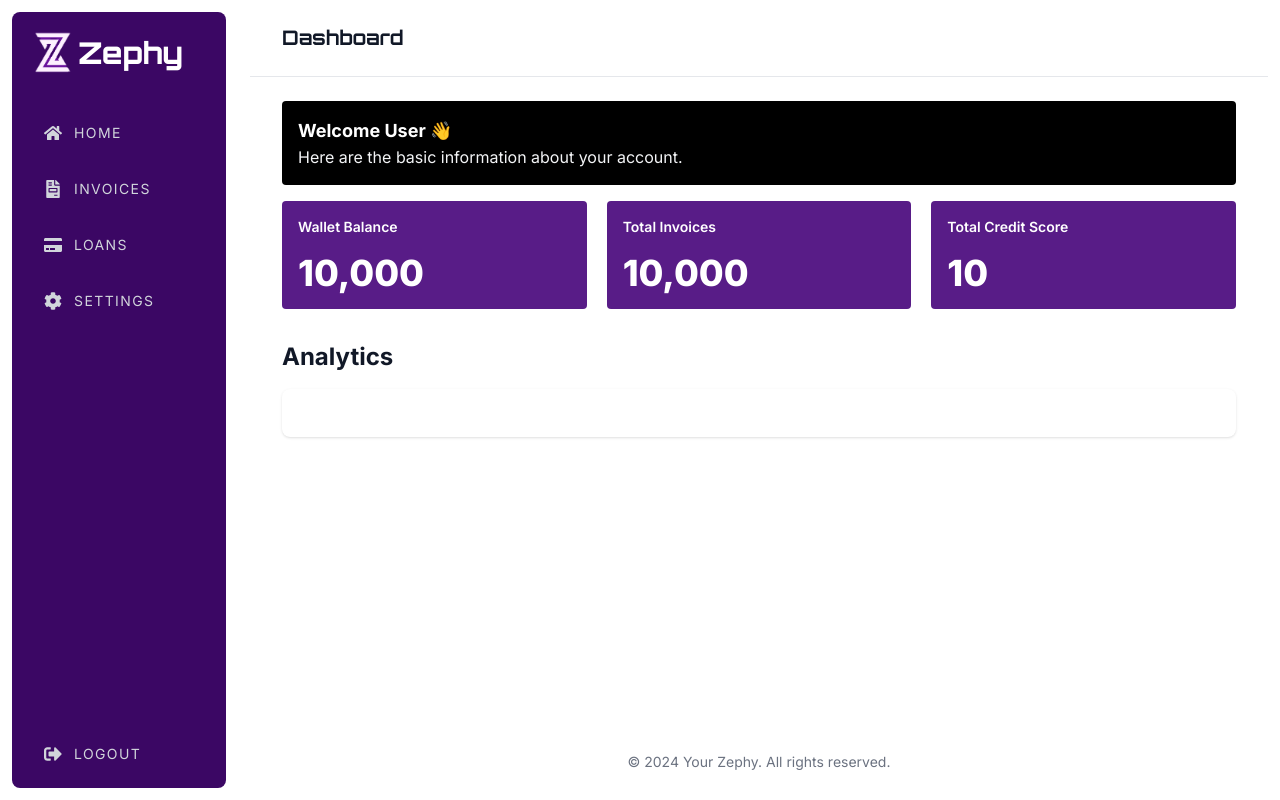
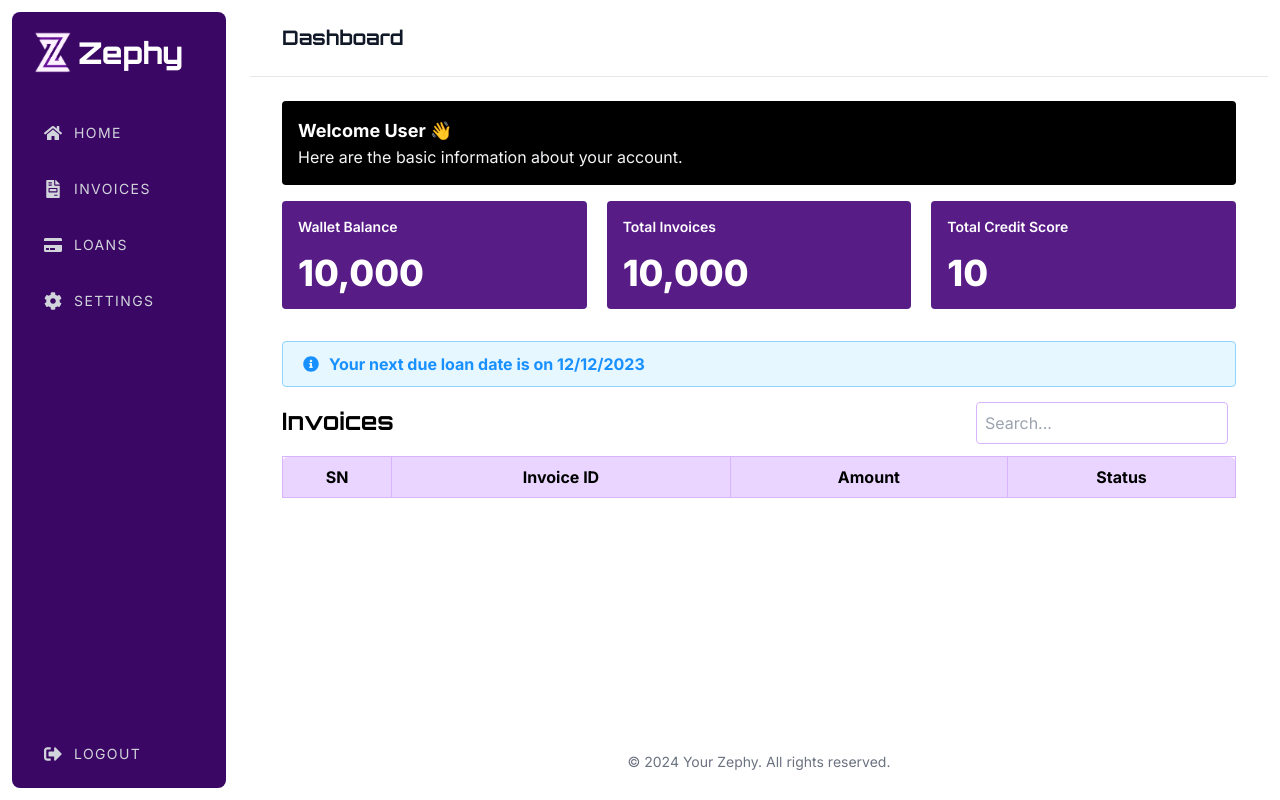
Before and after one commit to SamiiBou/Zephy-smart-contract, a React (Vite) app in the folder client/: page /dashboard in a window 1280 px wide. Built offline with nearby package versions, Linux system fonts and the light colour scheme.

Commit message:
redirecting

```diff
--- /dev/null
+++ b/client/src/components/ui/Alert.jsx
@@ -0,0 +1,63 @@
+import PropTypes from "prop-types";
+import {
+  FaInfoCircle,
+  FaCheckCircle,
+  FaExclamationTriangle,
+  FaTimesCircle,
+} from "react-icons/fa";
+
+export default function Alert({ type = "info", children }) {
+  const alertStyles = {
+    padding: "10px 20px",
+    borderRadius: "4px",
+    marginBottom: "15px",
+    fontWeight: "bold",
+    display: "flex",
+    alignItems: "center",
+  };
+
+  const alertTypes = {
+    info: {
+      backgroundColor: "#e6f7ff",
+      color: "#1890ff",
+      borderColor: "#91d5ff",
+      icon: <FaInfoCircle />,
+    },
+    success: {
+      backgroundColor: "#f6ffed",
+      color: "#52c41a",
+      borderColor: "#b7eb8f",
+      icon: <FaCheckCircle />,
+    },
+    warning: {
+      backgroundColor: "#fffbe6",
+      color: "#faad14",
+      borderColor: "#ffe58f",
+      icon: <FaExclamationTriangle />,
+    },
+    error: {
+      backgroundColor: "#fff2f0",
+      color: "#ff4d4f",
+      borderColor: "#ffccc7",
+      icon: <FaTimesCircle />,
+    },
+  };
+
+  const style = {
+    ...alertStyles,
+    ...alertTypes[type],
+    border: `1px solid ${alertTypes[type].borderColor}`,
+  };
+
+  return (
+    <div style={style} role="alert">
+      <span style={{ marginRight: "10px" }}>{alertTypes[type].icon}</span>
+      {children}
+    </div>
+  );
+}
+
+Alert.propTypes = {
+  type: PropTypes.oneOf(["info", "success", "warning", "error"]),
+  children: PropTypes.node.isRequired,
+};
--- a/client/src/components/ui/DataTable.jsx
+++ b/client/src/components/ui/DataTable.jsx
@@ -1,23 +1,96 @@
 import PropTypes from "prop-types";
+import { useState, useMemo } from "react";
+import { clsx } from "../../utils";
 
-export default function DataTable({ data, headers }) {
+export default function DataTable({ data, headers, label, left }) {
+  const [searchTerm, setSearchTerm] = useState("");
+  const [sortColumn, setSortColumn] = useState(null);
+  const [sortDirection, setSortDirection] = useState("asc");
+
+  const filteredData = useMemo(() => {
+    return data.filter((row) =>
+      Object.values(row).some((value) =>
+        value.toString().toLowerCase().includes(searchTerm.toLowerCase())
+      )
+    );
+  }, [data, searchTerm]);
+
+  const sortedData = useMemo(() => {
+    if (sortColumn === null) return filteredData;
+    return [...filteredData].sort((a, b) => {
+      if (a[sortColumn] < b[sortColumn])
+        return sortDirection === "asc" ? -1 : 1;
+      if (a[sortColumn] > b[sortColumn])
+        return sortDirection === "asc" ? 1 : -1;
+      return 0;
+    });
+  }, [filteredData, sortColumn, sortDirection]);
+
+  const handleSort = (column) => {
+    if (sortColumn === column) {
+      setSortDirection(sortDirection === "asc" ? "desc" : "asc");
+    } else {
+      setSortColumn(column);
+      setSortDirection("asc");
+    }
+  };
+
   return (
     <div>
-      <table>
-        <thead>
-          <tr>
+      <div className="flex flex-row mb-3 justify-between items-center">
+        <div>
+          {label && (
+            <label className="block mb-1 text-left text-2xl font-bold font-orbitron">
+              {label}
+            </label>
+          )}
+        </div>
+        <div className="flex flex-row gap-2 items-center">
+          <div className="">
+            <input
+              type="text"
+              placeholder="Search..."
+              value={searchTerm}
+              onChange={(e) => setSearchTerm(e.target.value)}
+              className="p-2 border border-purple-300 rounded"
+            />
+          </div>
+          <div>{left}</div>
+        </div>
+      </div>
+      <table className="w-full rounded-md">
+        <thead className="bg-purple-200">
+          <tr className="py-2">
             {headers.map((header, index) => (
-              <th key={index}>{header}</th>
+              <th
+                className={clsx([
+                  index === 0 && "rounded-tl-md",
+                  index === headers.length - 1 && "rounded-tr-md",
+                  "py-2 border border-purple-300 cursor-pointer",
+                ])}
+                key={index}
+                onClick={() => handleSort(header.toLowerCase())}
+              >
+                {header}
+                {sortColumn === header.toLowerCase() && (
+                  <span>{sortDirection === "asc" ? "▲" : " ▼"}</span>
+                )}
+              </th>
             ))}
           </tr>
         </thead>
         <tbody>
-          {data.map((row, rowIndex) => (
+          {sortedData.map((row, rowIndex) => (
             <tr key={rowIndex}>
               {headers
-                .map((e) => e.toLowercase())
+                .map((e) => e.toLowerCase())
                 .map((header, cellIndex) => (
-                  <td key={cellIndex}>{row[header]}</td>
+                  <td
+                    className="text-center py-2 border border-purple-300"
+                    key={cellIndex}
+                  >
+                    {row[header]}
+                  </td>
                 ))}
             </tr>
           ))}
@@ -30,4 +103,6 @@ export default function DataTable({ data, headers }) {
 DataTable.propTypes = {
   data: PropTypes.arrayOf(PropTypes.object).isRequired,
   headers: PropTypes.arrayOf(PropTypes.string).isRequired,
+  label: PropTypes.string,
+  left: PropTypes.node,
 };
--- a/client/src/pages/dashboard/Home.jsx
+++ b/client/src/pages/dashboard/Home.jsx
@@ -1,9 +1,11 @@
 import Card from "../../components/layouts/Card";
+import Alert from "../../components/ui/Alert";
+import DataTable from "../../components/ui/DataTable";
 
 export default function Home() {
   return (
     <main className="flex-grow">
-      <div className="max-w-7xl mx-auto py-6 sm:px-6 lg:px-8">
+      <div className="container mx-auto py-6 sm:px-6 lg:px-8">
         <section id="overview" className="mb-8">
           <div className="mb-4 bg-black p-4 rounded text-white">
             <h1 className="font-bold text-lg">Welcome User 👋</h1>
@@ -17,10 +19,18 @@ export default function Home() {
             <Card title="Total Credit Score">10</Card>
           </div>
         </section>
-        <section id="analytics" className="mb-8">
-          <h2 className="text-2xl font-bold text-gray-900 mb-4">Analytics</h2>
-          <div className="bg-white shadow rounded-lg p-6">
-            {/* Add your charts or graphs here */}
+        <section>
+          <Alert variant="warning">
+            Your next due loan date is on 12/12/2023
+          </Alert>
+        </section>
+        <section id="invoices" className="mb-8">
+          <div className="">
+            <DataTable
+              label="Invoices"
+              data={[]}
+              headers={["SN", "Invoice ID", "Amount", "Status"]}
+            />
           </div>
         </section>
       </div>
--- a/client/src/pages/dashboard/Loan.jsx
+++ b/client/src/pages/dashboard/Loan.jsx
@@ -1,22 +1,34 @@
 import Card from "../../components/layouts/Card";
+import Button from "../../components/ui/Button";
 import DataTable from "../../components/ui/DataTable";
+import { FaPlus } from "react-icons/fa";
 
 export default function Loan() {
   return (
-    <main>
-      <div>
+    <main className="container mx-auto p-4">
+      <div className="mb-3">
         <Card title={"Total Loan Balance"}>20,000</Card>
       </div>
       <section>
         <DataTable
+          label={"Loan Transactions"}
+          left={
+            <div>
+              <Button className="!py-2 flex flex-row gap-1 items-center">
+                <FaPlus className="mr-2" />
+                Take a loan
+              </Button>{" "}
+            </div>
+          }
           data={[
             {
+              sn: 1,
               date: new Date().toLocaleDateString(),
               amount: 10000,
               status: "Paid",
             },
           ]}
-          headers={["Date", "Amount", "Status"]}
+          headers={["SN", "Date", "Amount", "Status"]}
         />
       </section>
     </main>
```
